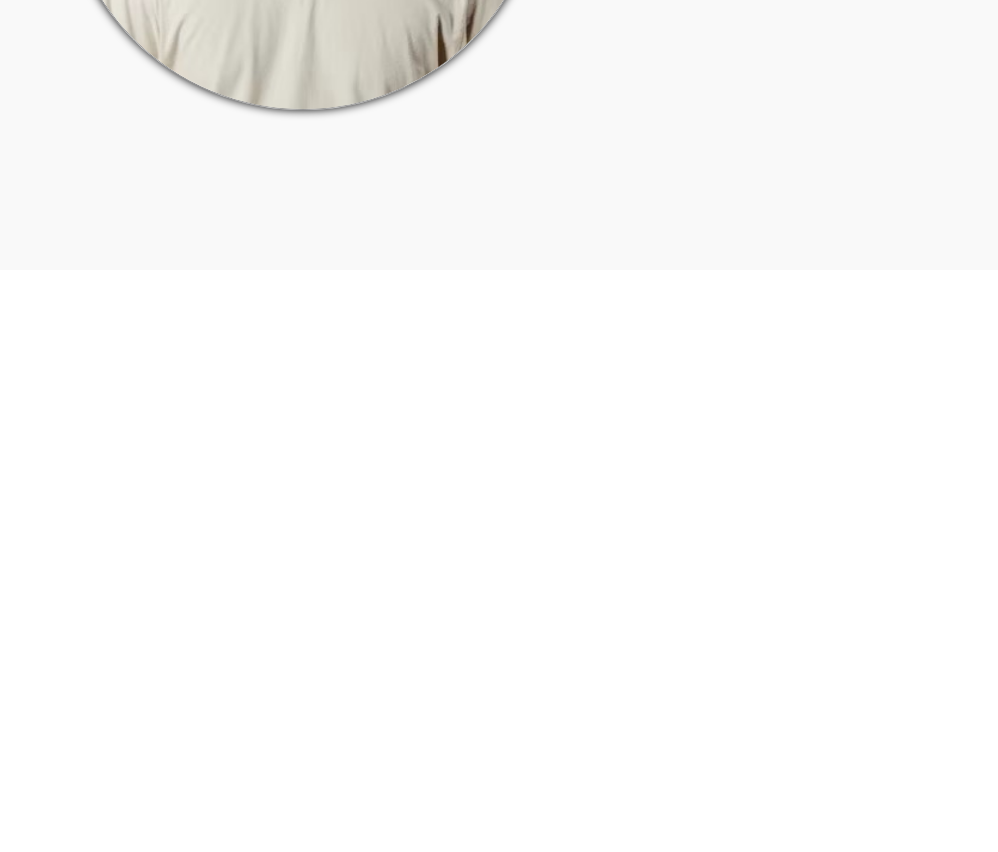
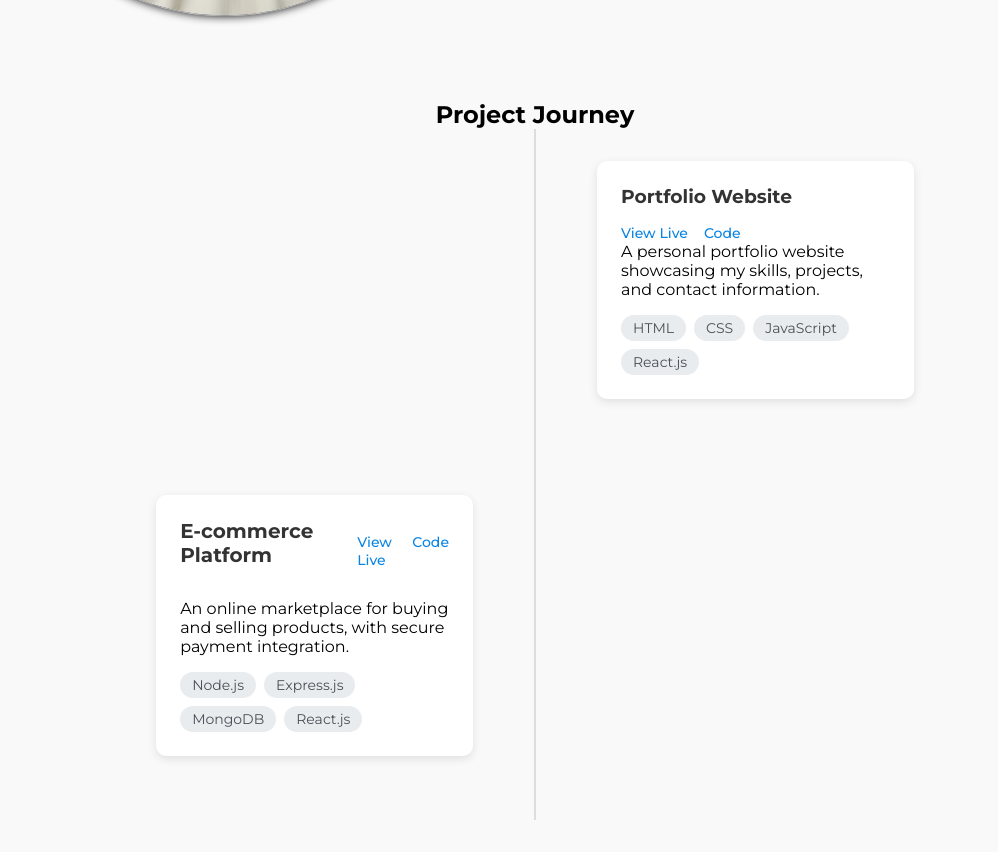
Before and after one commit to TheDevVerse/basicSinglePagePortfolio, a plain HTML site: page index.html in a window 1280 px wide. Shown: the part 550-1402 px from the top of the page, without its empty margins (105-1103 px from the left). Before the commit the page ends 820 px from the top, so only its background shows below. Drawn offline with Linux system fonts and the light colour scheme.

Commit message:
project section

```diff
--- a/css/navigation.css
+++ b/css/navigation.css
@@ -7,7 +7,7 @@
   position: fixed;
   top: 0;
   width: 100%;
-
+  z-index: 1000;
   padding: 1rem;
   box-shadow: 0 2px 5px rgba(0, 0, 0, 0.1);
 }
@@ -20,7 +20,6 @@
 }
 
 .nav-logo-Text {
-
   font-size: 28px;
   line-height: 42px;
   font-weight: 700;
--- a/css/sections.css
+++ b/css/sections.css
@@ -2,13 +2,13 @@
   width: 100%;
   display: flex;
   flex-direction: column;
-  justify-content: center;
+  justify-content: flex-start;
   align-items: center;
   gap: 20px;
-  margin-top: 20px;
+  margin-top: 54px;
   padding: 0 20px;
   background-color: #f9f9f9;
-  height: 100vh;
+  min-height: 100vh;
 }
 .section {
   display: flex;
@@ -17,10 +17,11 @@
 
   padding: 2rem;
   border-radius: 15px;
-  height: 100vh;
+  /* min-height:100vh;  */
+  width: 100%;
 }
 
-/* home-section */
+/* home-section-css-start */
 .home-section {
   flex-direction: row;
   gap: 2rem;
@@ -59,26 +60,108 @@
   width: 400px;
   font-family: "Montserrat", serif;
   font-optical-sizing: auto;
-  font-weight: 700;
+  font-weight: 800;
   font-style: normal;
   margin-bottom: 0.5rem;
-  color: #333; /* Adjust color as needed */
+  color: #333;
 }
 .profile-tagline {
   width: 400px;
   font-family: "Montserrat", serif;
   font-optical-sizing: auto;
-  font-weight: 700;
+  font-weight: 600;
   font-style: normal;
-  color: #777; /* Adjust color as needed */
+  color: #777;
   margin-bottom: 1rem;
 }
 .profile-intro {
   width: 400px;
   font-family: "Montserrat", serif;
   font-optical-sizing: auto;
-  font-weight: 700;
+  font-weight: 400;
   font-style: normal;
   line-height: 1.6;
-  color: #555; /* Adjust color as needed */
+  color: #555;
 }
+
+/* project-section-css-start */
+.project-header {
+  display: flex;
+  justify-content: space-between;
+  align-items: center;
+  margin-bottom: 1rem;
+}
+
+.project-header h3 {
+  font-size: 1.25rem;
+  color: #2d3436;
+}
+
+.project-links {
+  display: flex;
+  gap: 1rem;
+}
+
+.project-link {
+  color: #0984e3;
+  text-decoration: none;
+  font-size: 0.875rem;
+  font-weight: 500;
+}
+
+.project-link:hover {
+  text-decoration: underline;
+}
+.timeline {
+  max-width: 2800px;
+  margin: 0 auto;
+  position: relative;
+}
+
+.timeline::before {
+  content: "";
+  position: absolute;
+  left: 50%;
+  transform: translateX(-50%);
+  width: 2px;
+  height: 100%;
+  background-color: #ddd;
+}
+
+.timeline-item {
+  padding: 2rem;
+  width: calc(50% - 30px);
+  margin-bottom: 2rem;
+  position: relative;
+}
+
+.timeline-item:nth-child(odd) {
+  margin-left: auto;
+}
+
+.timeline-content {
+  background: #fff;
+  padding: 1.5rem;
+  border-radius: 10px;
+  box-shadow: 0 3px 10px rgba(0, 0, 0, 0.1);
+}
+
+.timeline-content h3 {
+  color: #333;
+  margin-bottom: 1rem;
+}
+
+.tech-pills {
+  display: flex;
+  flex-wrap: wrap;
+  gap: 0.5rem;
+  margin-top: 1rem;
+}
+
+.tech-pills span {
+  background: #e9ecef;
+  padding: 0.25rem 0.75rem;
+  border-radius: 20px;
+  font-size: 0.875rem;
+  color: #495057;
+}
--- a/css/style.css
+++ b/css/style.css
@@ -12,28 +12,16 @@
   box-sizing: border-box;
 }
 
-/* Hide scrollbars but keep content scrollable */
-body,
 html {
-  overflow: hidden;
-}
-
-body::-webkit-scrollbar,
-html::-webkit-scrollbar {
-  display: none; /* Hide the scrollbar for Webkit browsers */
-}
-
-/* For Firefox */
-body,
-html {
-  scrollbar-width: none; /* Hide the scrollbar for Firefox */
+  scroll-behavior: smooth; /* Add smooth scrolling */
 }
 
 body {
   background-color: var(--background);
-  font-family: "Times New Roman", Arial, Helvetica, sans-serif,
-    'Helvetica, Arial, メイリオ, meiryo, "ヒラギノ角ゴ pro w3", "hiragino kaku gothic pro", sans-serif',
-    'worksans-semibold, "work sans", sans-serif', "montserrat, sans-serif";
+  font-family: "Montserrat", Arial, sans-serif;
+  overflow-x: hidden; /* Only hide horizontal scrollbar */
+  margin: 0;
+  padding: 0;
 }
 
 .section {
--- a/index.html
+++ b/index.html
@@ -3,7 +3,7 @@
   <head>
     <meta charset="UTF-8" />
     <meta name="viewport" content="width=device-width, initial-scale=1.0" />
-    <title>Document</title>
+    <title>LOGOTEXT</title>
     <link rel="stylesheet" href="./css/navigation.css" />
     <link rel="stylesheet" href="./css/style.css" />
     <link rel="stylesheet" href="./css/sections.css" />
@@ -55,6 +55,51 @@
           </p>
         </div>
       </div>
+      <div class="section projects-section" id="Projects">
+        <h2 class="section-title">Project Journey</h2>
+        <div class="timeline">
+          <div class="timeline-item">
+            <div class="timeline-content">
+              <h3>Portfolio Website</h3>
+              <div class="project-links">
+                <a href="#" class="project-link">View Live</a>
+                <a href="#" class="project-link">Code</a>
+              </div>
+              <p>
+                A personal portfolio website showcasing my skills, projects, and
+                contact information.
+              </p>
+              <div class="tech-pills">
+                <span>HTML</span>
+                <span>CSS</span>
+                <span>JavaScript</span>
+                <span>React.js</span>
+              </div>
+            </div>
+          </div>
+          <div class="timeline-item">
+            <div class="timeline-content">
+              <div class="project-header">
+                <h3>E-commerce Platform</h3>
+                <div class="project-links">
+                  <a href="#" class="project-link">View Live</a>
+                  <a href="#" class="project-link">Code</a>
+                </div>
+              </div>
+              <p>
+                An online marketplace for buying and selling products, with
+                secure payment integration.
+              </p>
+              <div class="tech-pills">
+                <span>Node.js</span>
+                <span>Express.js</span>
+                <span>MongoDB</span>
+                <span>React.js</span>
+              </div>
+            </div>
+          </div>
+        </div>
+      </div>
     </div>
   </body>
 </html>
```
